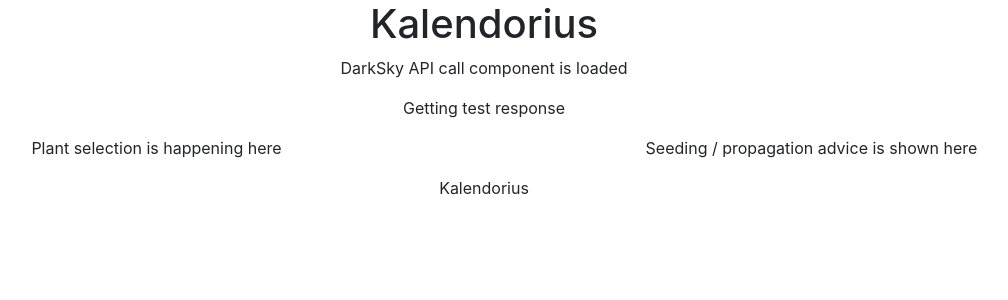
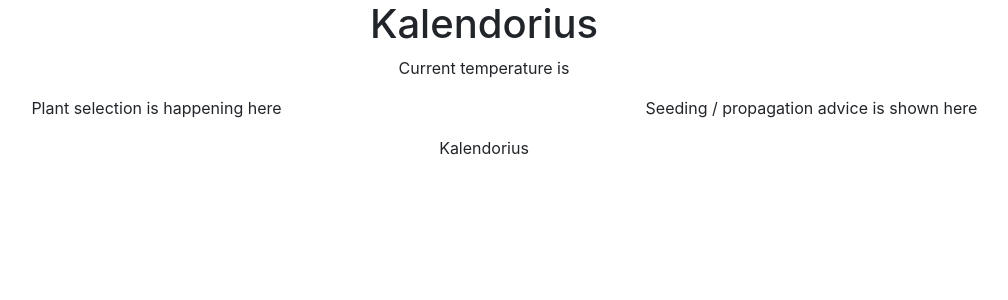
Before and after one commit to horolug/garden-forecast, a React (Create React App) app: page / in a window 1280 px wide. Shown: the top 300 px of the page, without its empty margins (156-1164 px from the left). Built offline with nearby package versions, Linux system fonts and the light colour scheme; no server answers.

Commit message:
Initial set for API calls to dark sky

```diff
--- a/src/Components/DarkSky/DarkSky.js
+++ b/src/Components/DarkSky/DarkSky.js
@@ -5,21 +5,30 @@ class CallDarkSky extends React.Component {
     super(props);
     this.state = { apiResponse: "" };
   }
+
+  responseFormat( response ){
+    const formatted = JSON.parse(response);
+    console.log("response is", formatted.data);
+    this.setState({
+      apiResponse: response,
+      currentTemp: formatted.data.currently.temperature
+    });
+  }
+
   callAPI() {
-      fetch("http://localhost:9000/testAPI")
+    fetch("http://localhost:9000/testAPI")
           .then(res => res.text())
-          .then(res => this.setState({ apiResponse: res }));
+          .then(res => this.responseFormat(res) );
   }
   componentWillMount() {
-      this.callAPI();
+    this.callAPI();
   }
 
   render() {
     return (
       <div className="row">
         <div className="col">
-          <p>DarkSky API call component is loaded</p>
-          <p>Getting test response {this.state.apiResponse}</p>
+          <p>Current temperature is {this.state.currentTemp} </p>
         </div>
       </div>
     );
```
